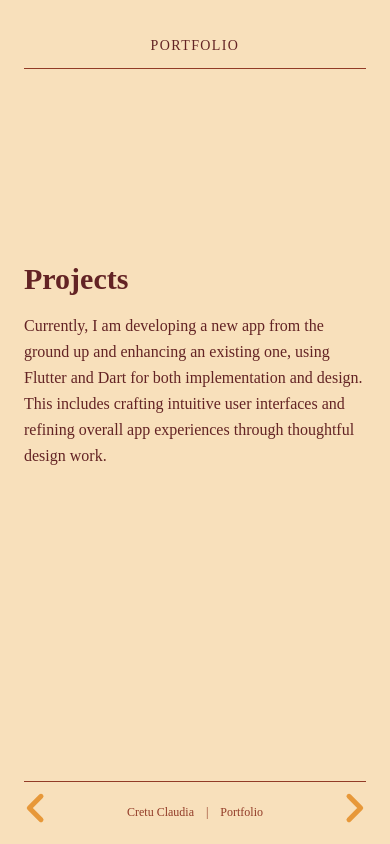
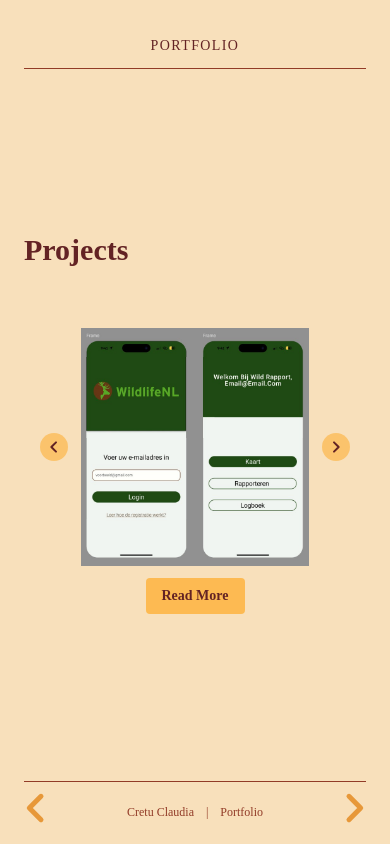
Before and after one commit to Claudia29a/personal-portfolio, an Angular app in the folder portfolio/: page /projects in a window 390 px wide. Built offline with nearby package versions, Linux system fonts and the light colour scheme; a web font is replaced by a local one.

Commit message:
Implement mobile slideshow and popup for project descriptions

```diff
--- a/portfolio/src/app/projects-page/projects-page.component.html
+++ b/portfolio/src/app/projects-page/projects-page.component.html
@@ -1,21 +1,79 @@
 <div class="flex flex-col md:flex-row h-screen font-abhaya">
   <!-- Left text panel -->
-  <div class="bg-customAmber flex flex-col justify-between p-4 md:p-8 md:w-1/2 text-customDarkBrown relative w-full mobile-left-panel">
+  <div
+    class="bg-customAmber flex flex-col justify-between p-4 md:p-8 md:w-1/2 text-customDarkBrown relative w-full mobile-left-panel">
     <div>
       <h6 class="uppercase tracking-widest text-sm font-normal mb-2">Portfolio</h6>
       <hr class="border-customBrownDark mb-2 md:mb-16 w-full" />
     </div>
 
     <div class="flex-1 flex flex-col justify-center ml-0 md:ml-20">
-      <div class="-mt-32">
+      <div class="mt-0 md:-mt-32">
         <h2 class="text-3xl md:text-4xl font-semibold mb-6 md:mb-12 mobile-title">Projects</h2>
       </div>
 
-      <!-- Project Description Text -->
-      <div class="max-w-lg">
+      <!-- Project Description Text - Desktop Only -->
+      <div class="hidden md:block max-w-lg">
         <p class="text-base md:text-lg leading-relaxed text-customDarkBrown">
           {{ projectTexts[currentSlide] }}
         </p>
+      </div>
+
+      <!-- Mobile Slideshow -->
+      <div class="block md:hidden w-full mt-8">
+        <div class=" p-3 rounded-lg">
+          <!-- Slides -->
+          <div class="relative overflow-hidden rounded-lg mb-3" style="aspect-ratio: 4/3;">
+            <div *ngFor="let slide of slides; let i = index" [class.hidden]="currentSlide !== i"
+              class="w-full h-full absolute inset-0">
+              <img [src]="slide" [alt]="'Project ' + (i + 1)" class="w-full h-full object-contain rounded-lg">
+            </div>
+
+            <!-- Previous Button on Image -->
+            <button (click)="prevSlide()"
+              class="absolute left-1 top-1/2 -translate-y-1/2 bg-customYellow bg-opacity-75 hover:bg-opacity-100 text-customDarkBrown p-1.5 rounded-full transition-all z-10">
+              <svg xmlns="http://www.w3.org/2000/svg" class="h-4 w-4" fill="none" viewBox="0 0 24 24"
+                stroke="currentColor" stroke-width="3">
+                <path stroke-linecap="round" stroke-linejoin="round" d="M15 19l-7-7 7-7" />
+              </svg>
+            </button>
+
+            <!-- Next Button on Image -->
+            <button (click)="nextSlide()"
+              class="absolute right-1 top-1/2 -translate-y-1/2 bg-customYellow bg-opacity-75 hover:bg-opacity-100 text-customDarkBrown p-1.5 rounded-full transition-all z-10">
+              <svg xmlns="http://www.w3.org/2000/svg" class="h-4 w-4" fill="none" viewBox="0 0 24 24"
+                stroke="currentColor" stroke-width="3">
+                <path stroke-linecap="round" stroke-linejoin="round" d="M9 5l7 7-7 7" />
+              </svg>
+            </button>
+          </div>
+
+          <!-- Read More Button -->
+          <button (click)="openPopup()"
+            class="w-140 bg-customYellow hover:bg-customOrange text-customDarkBrown font-semibold text-sm py-2 px-4 rounded transition-all justify-center mx-auto flex">
+            Read More
+          </button>
+        </div>
+      </div>
+    </div>
+
+    <!-- Mobile Popup -->
+    <div *ngIf="showMobilePopup" class="block md:hidden fixed inset-0 bg-black bg-opacity-50 z-50 flex items-center justify-center p-4">
+      <!-- Popup Modal -->
+      <div class="bg-customYellow rounded-lg p-6 max-w-md w-full max-h-[80vh] overflow-y-auto relative">
+        <!-- Close button -->
+        <button (click)="closePopup()"
+          class="absolute top-4 right-4 text-customDarkBrown text-2xl hover:opacity-80 transition-opacity">
+          &#x2715;
+        </button>
+
+        <!-- Popup content -->
+        <div class="pr-8">
+          <h3 class="text-xl font-semibold text-customDarkBrown mb-4">Project {{ currentSlide + 1 }}</h3>
+          <p class="text-sm leading-relaxed text-customDarkBrown">
+            {{ projectTexts[currentSlide] }}
+          </p>
+        </div>
       </div>
     </div>
 
@@ -30,8 +88,8 @@
     <!-- Left nav arrow -->
     <button [routerLink]="['/expertise']" aria-label="Previous"
       class="absolute md:top-1/2 md:-translate-y-1/2 bottom-4 md:bottom-auto left-4 md:left-8 text-customOrange hover:text-customYellow transition-colors duration-300 mobile-nav-left">
-      <svg xmlns="http://www.w3.org/2000/svg" class="h-10 w-10 md:h-12 md:w-12" fill="none" viewBox="0 0 24 24" stroke="currentColor"
-        stroke-width="3">
+      <svg xmlns="http://www.w3.org/2000/svg" class="h-10 w-10 md:h-12 md:w-12" fill="none" viewBox="0 0 24 24"
+        stroke="currentColor" stroke-width="3">
         <path stroke-linecap="round" stroke-linejoin="round" d="M15 19l-7-7 7-7"></path>
       </svg>
     </button>
@@ -47,18 +105,16 @@
   </div>
 
   <!-- Right panel - Desktop only -->
-  <div class="hidden md:flex md:w-1/2 bg-customDarkBrown flex-col justify-center items-center p-4 md:p-8 w-full relative">
+  <div
+    class="hidden md:flex md:w-1/2 bg-customDarkBrown flex-col justify-center items-center p-4 md:p-8 w-full relative">
 
     <!-- Slideshow -->
     <div class="w-full max-w-2xl">
       <!-- Slides -->
       <div class="relative overflow-hidden rounded-lg mb-6" style="aspect-ratio: 16/9;">
-        <div *ngFor="let slide of slides; let i = index"
-             [class.hidden]="currentSlide !== i"
-             class="w-full h-full absolute inset-0">
-          <img [src]="slide"
-               [alt]="'Project ' + (i + 1)"
-               class="w-full h-full object-contain">
+        <div *ngFor="let slide of slides; let i = index" [class.hidden]="currentSlide !== i"
+          class="w-full h-full absolute inset-0">
+          <img [src]="slide" [alt]="'Project ' + (i + 1)" class="w-full h-full object-contain">
         </div>
       </div>
 
@@ -66,27 +122,26 @@
       <div class="flex justify-center items-center gap-8">
         <!-- Previous Button -->
         <button (click)="prevSlide()"
-                class="bg-customYellow hover:bg-customOrange text-customDarkBrown p-3 rounded-full transition-all">
-          <svg xmlns="http://www.w3.org/2000/svg" class="h-6 w-6" fill="none" viewBox="0 0 24 24" stroke="currentColor" stroke-width="3">
+          class="bg-customYellow hover:bg-customOrange text-customDarkBrown p-3 rounded-full transition-all">
+          <svg xmlns="http://www.w3.org/2000/svg" class="h-6 w-6" fill="none" viewBox="0 0 24 24" stroke="currentColor"
+            stroke-width="3">
             <path stroke-linecap="round" stroke-linejoin="round" d="M15 19l-7-7 7-7" />
           </svg>
         </button>
 
         <!-- Dots Indicator -->
         <div class="flex justify-center gap-2">
-          <button *ngFor="let slide of slides; let i = index"
-                  (click)="goToSlide(i)"
-                  [class.bg-customYellow]="currentSlide === i"
-                  [class.bg-customYellow]="currentSlide !== i"
-                  [class.opacity-40]="currentSlide !== i"
-                  class="w-2 h-2 rounded-full transition-all">
+          <button *ngFor="let slide of slides; let i = index" (click)="goToSlide(i)"
+            [class.bg-customYellow]="currentSlide === i" [class.bg-customYellow]="currentSlide !== i"
+            [class.opacity-40]="currentSlide !== i" class="w-2 h-2 rounded-full transition-all">
           </button>
         </div>
 
         <!-- Next Button -->
         <button (click)="nextSlide()"
-                class="bg-customYellow hover:bg-customOrange text-customDarkBrown p-3 rounded-full transition-all">
-          <svg xmlns="http://www.w3.org/2000/svg" class="h-6 w-6" fill="none" viewBox="0 0 24 24" stroke="currentColor" stroke-width="3">
+          class="bg-customYellow hover:bg-customOrange text-customDarkBrown p-3 rounded-full transition-all">
+          <svg xmlns="http://www.w3.org/2000/svg" class="h-6 w-6" fill="none" viewBox="0 0 24 24" stroke="currentColor"
+            stroke-width="3">
             <path stroke-linecap="round" stroke-linejoin="round" d="M9 5l7 7-7 7" />
           </svg>
         </button>
--- a/portfolio/src/app/projects-page/projects-page.component.ts
+++ b/portfolio/src/app/projects-page/projects-page.component.ts
@@ -49,4 +49,15 @@ export class ProjectsPageComponent {
     goToSlide(index: number) {
         this.currentSlide = index;
     }
+
+    // Mobile popup state
+    showMobilePopup: boolean = false;
+
+    openPopup() {
+        this.showMobilePopup = true;
+    }
+
+    closePopup() {
+        this.showMobilePopup = false;
+    }
 }
```
